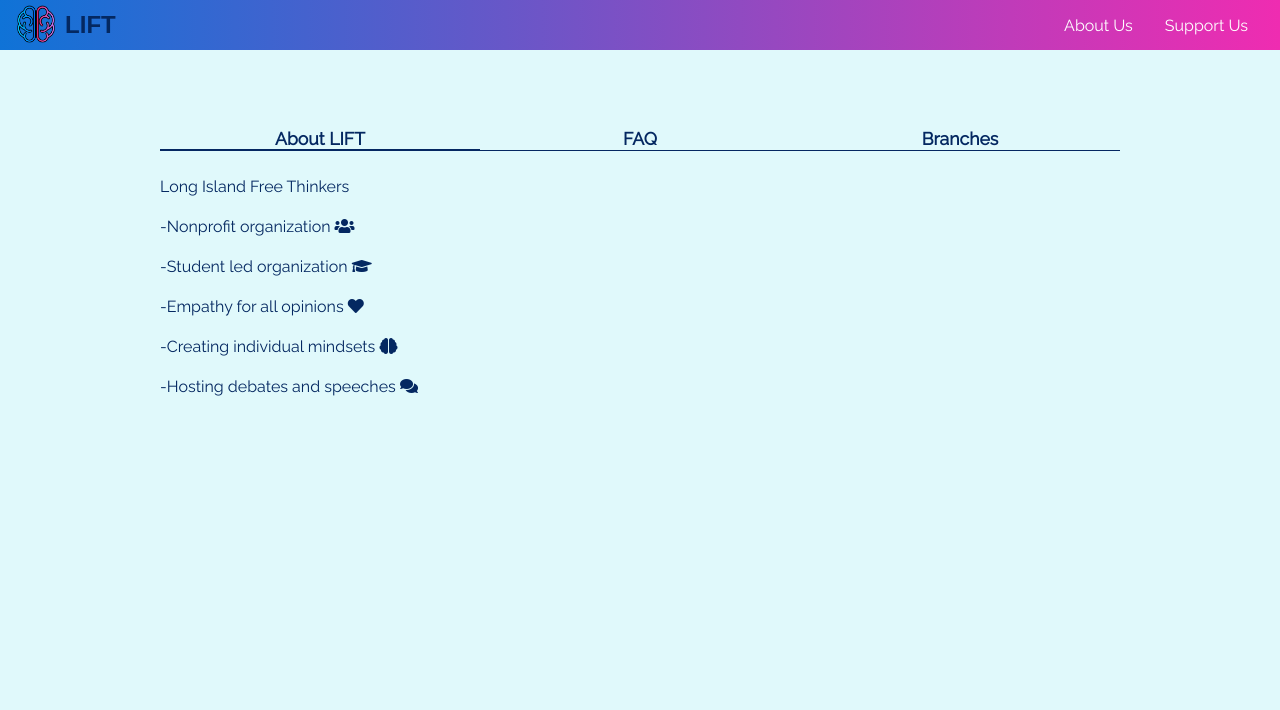
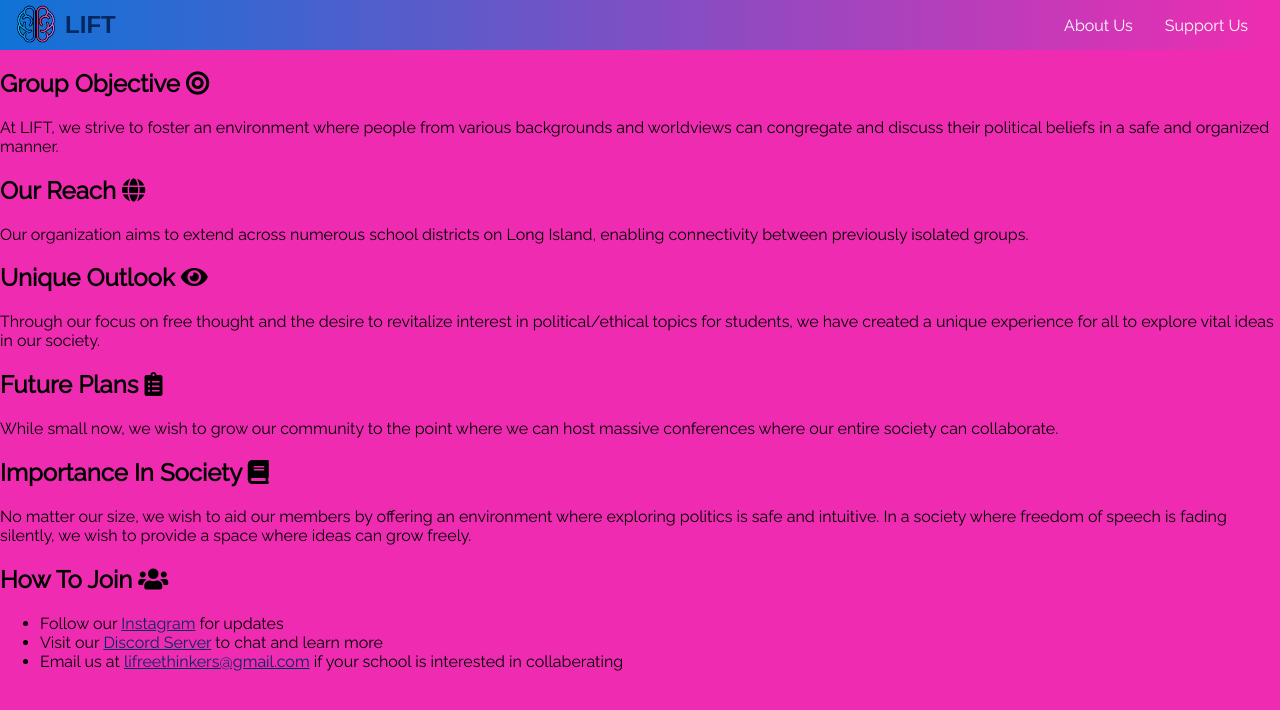
Before and after one commit to HackerGuy1000/LIFreethinkers, a React (Create React App) app: page /about in a window 1280 px wide. Shown: the top 710 px of the page. Built offline with nearby package versions, Linux system fonts and the light colour scheme.

Commit message:
Overhauled The Entire About Page To Look Better

```diff
--- a/src/components/AboutText.js
+++ b/src/components/AboutText.js
@@ -2,6 +2,6 @@ import {React} from "react";
 
 export default function AboutText(props) {
     return (
-        <p id= "aboutText">Long Island Free Thinkers<br/>-Nonprofit organization <span className="fas fa-users"/><br/>-Student led organization <span className="fas fa-graduation-cap"/><br/>-Empathy for all opinions <span className="fas fa-heart"/><br/>-Creating individual mindsets <span className="fas fa-brain"></span><br/>-Hosting debates and speeches <span className="fas fa-comments"></span></p>
+        <h1>bruh</h1>
     )
 }
--- a/src/components/Faq.js
+++ b/src/components/Faq.js
@@ -19,7 +19,7 @@ export default function Faq(props) {
             <br/>
             <b>How Can I Contact LIFT?</b>
             <br/>
-            You can contact us through either our email, <a className = "social" href="mailto:lifreethinkers@gmail.com" target="_blank" >lifreethinkers@gmail.com</a>, our <a className = "social" href = "https://www.instagram.com/longislandfreethinkers/">Instagram</a> or our <a className = "social" href="https://discord.gg/ruwkwS429C">Discord</a>
+            You can contact us through either our email, <a className = "social" href="mailto:lifreethinkers@gmail.com" target="_blank">lifreethinkers@gmail.com</a>, our <a className = "social" href = "https://www.instagram.com/longislandfreethinkers/">Instagram</a> or our <a className = "social" href="https://discord.gg/ruwkwS429C">Discord</a>
         </p>
     )
 }
--- a/src/pages/About.js
+++ b/src/pages/About.js
@@ -1,62 +1,96 @@
-import React, { useState }  from "react";
+import React, { useState, useEffect } from "react";
 import Header from "../components/Header";
 import AboutText from "../components/AboutText"
-import Faq from "../components/Faq";
-import Branches from "../components/Branches";
+import { fromTo } from 'kute.js';
 import "../components/css/Main.css";
 
 
 
 
 export default function About() {
-    const [toggle, setIsToggled] = useState(1)
-    React.useEffect(() => {
-        const aboutLift = document.getElementById("aboutLift");
-        const faq = document.getElementById("freq");
-        const branches = document.getElementById("branches");
-        const aboutSection= document.getElementById("aboutSection")
-        aboutLift.style = "border-bottom: 1px solid #042861;"
-        aboutLift.addEventListener("click", () => {
-            faq.style = "border-bottom: 0px solid #042861;"
-            branches.style = "border-bottom: 0px solid #042861;"
-            aboutLift.style = "border-bottom: 1px solid #042861;"
-            setIsToggled(1)
+    document.body.style = 'background: #ef2cb1;';
 
-        })
-        faq.addEventListener("click", () => {
-            branches.style = "border-bottom: 0px solid #042861;"
-            aboutLift.style = "border-bottom: 0px solid #042861;"
-            faq.style = "border-bottom: 1px solid #042861;"
-            setIsToggled(2)
+    useEffect(() => {
+        const observer = new IntersectionObserver((entries) => {
+            entries.forEach((entry) => {
+                if (entry.isIntersecting) {
+                    entry.target.classList.add('show');
+                }
+            });
 
-        })
-        branches.addEventListener("click", () => {
-            faq.style = "border-bottom: 0px solid #042861;"
-            aboutLift.style = "border-bottom: 0px solid #042861;"
-            branches.style = "border-bottom: 1px solid #042861;"
-            setIsToggled(3)
-        })
-      }, [])
+        });
+
+        const Elements = document.querySelectorAll('.hidden')
+        Elements.forEach((el) => {
+            observer.observe(el)
+            console.log('observing`')
+        });
+    })
+    return (
+        <>
+            <Header />
+            <link rel="preconnect" href="https://fonts.googleapis.com" />
+            <link rel="preconnect" href="https://fonts.gstatic.com" crossOrigin/>
+            <link href="https://fonts.googleapis.com/css2?family=Abel&family=Rubik:wght@300&display=swap" rel="stylesheet" />
+            <link href="https://fonts.googleapis.com/icon?family=Material+Icons" rel="stylesheet"></link>
+            <link rel="stylesheet" href="https://use.fontawesome.com/releases/v5.12.1/css/all.css" crossOrigin="anonymous"/>
+            <div className="about-wrapper">
+                <div className="x">
+                    <section className="curve-section about-page-title" id="pink">
+                        <h1>What is LIFT?</h1>
+                    </section>
+
+                    <div className="spacer layer1"></div>
+
+                    <section className="curve-section" id="blue">
+                        <h1 className="tenet-title hidden">Group Objective <span className="fas fa-bullseye"/></h1>
+                        <p className="about-desc hidden">At LIFT, we strive to foster an environment where people from various backgrounds and worldviews can congregate and discuss their political beliefs in a safe and organized manner.</p>
+                    </section >
+
+                    <div className="spacer layer2"></div>
+
+                    <section className="curve-section" id="pink">
+                        <h1 className="tenet-title hidden">Our Reach <span className="fas fa-globe"/></h1>
+                        <p className="about-desc hidden">Our organization aims to extend across numerous school districts on Long Island, enabling connectivity between previously isolated groups.</p>
+                    </section >
+
+                    <div className="spacer layer1"></div>
+
+                    <section className="curve-section" id="blue">
+                        <h1 className="tenet-title hidden">Unique Outlook <span className="fas fa-eye"/></h1>
+                        <p className="about-desc hidden">Through our focus on free thought and the desire to revitalize interest in political/ethical topics for students, we have created a unique experience for all to explore vital ideas in our society.</p>
+                    </section >
+
+                    <div className="spacer layer2"></div>
+
+                    <section className="curve-section" id="pink">
+                        <h1 className="tenet-title hidden">Future Plans <span className="fas fa-clipboard-list"/></h1>
+                        <p className="about-desc hidden">While small now, we wish to grow our community to the point where we can host massive conferences where our entire society can collaborate.</p>
+                    </section>
+
+                    <div className="spacer layer1"></div>
+
+                    <section className="curve-section" id="blue">
+                        <h1 className="tenet-title hidden">Importance In Society <span className="fas fa-book"/></h1>
+                        <p className="about-desc hidden">No matter our size, we wish to aid our members by offering an environment where exploring politics is safe and intuitive. In a society where freedom of speech is fading silently, we wish to provide a space where ideas can grow freely.</p>
+                    </section>
+
+                    <div className="spacer layer2"></div>
+
+                    <section className="curve-section" id="pink">
+                        <h1 className="tenet-title hidden">How To Join <span className="fas fa-users"/></h1>
+                        <p className="about-desc">
+                            <ul>
+                                <li className="hidden join-list">Follow our <a className="social" href="https://www.instagram.com/longislandfreethinkers" target="_blank">Instagram</a> for updates</li>
+                                <li className="hidden join-list">Visit our <a className="social" href="https://discord.gg/ruwkwS429C" target="_blank">Discord Server</a> to chat and learn more</li>
+                                <li className="hidden join-list">Email us at <a className="social" href="mailto:lifreethinkers@gmail.com" target="_blank">lifreethinkers@gmail.com</a> if your school is interested in collaberating</li>
+                            </ul>
+                        </p>
+                    </section>
+                </div>
 
 
-    return (
-        <>
-            <Header/>
-            <link rel="stylesheet" href="https://use.fontawesome.com/releases/v5.12.1/css/all.css" crossOrigin="anonymous"/>
-                <div className="main">
-                    {/* <h2>About Page</h2> */}
-                    <div id="aboutTab">
-                        <h3 className="tabText" id="aboutLift">About LIFT</h3>
-                        <h3 className="tabText" id="freq">FAQ</h3>
-                        <h3 className="tabText" id="branches">Branches</h3>
-                    </div>
-                    <div id="aboutSection">
-                        {toggle == 1 && <AboutText/>}
-                        {toggle == 2 && <Faq/>}
-                        {toggle == 3 && <Branches/>}
-
-                    </div>
-                </div>
+            </div>
         </>
     )
 }
```
